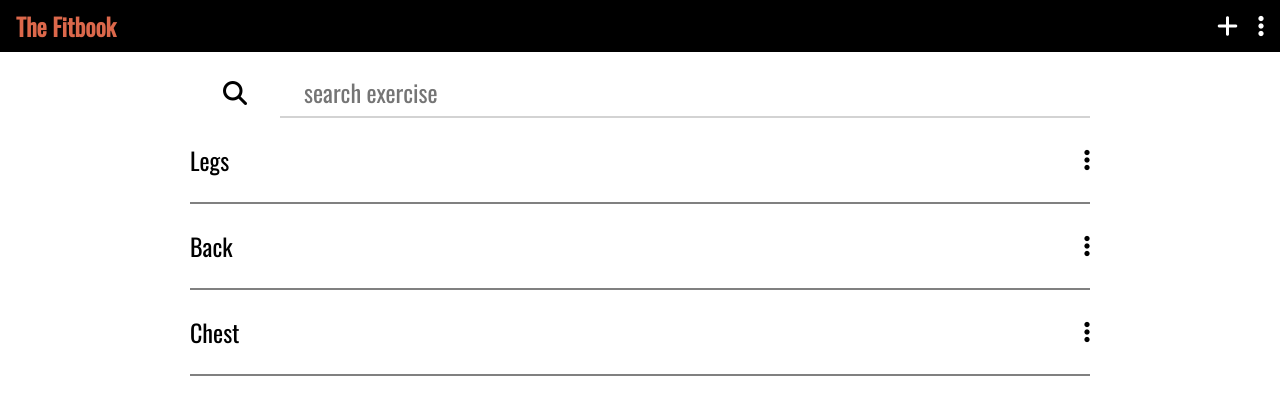
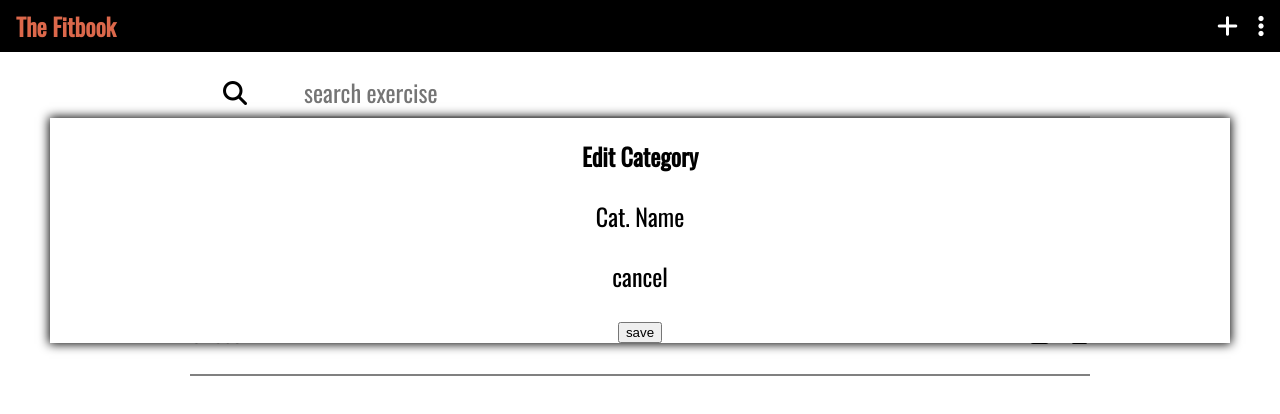
Before and after one commit to GabrielJDavila/fitnessjournal, a React (Vite) app in the folder fitnessjournal/: page /AllCategories in a window 1280 px wide. Shown: the top 414 px of the page. Built offline with nearby package versions, Linux system fonts and the light colour scheme.

Commit message:
Working on modal functionality
Started working on modal functionality of edit/delete modals of category.jsx

```diff
--- a/fitnessjournal/src/components/Category.jsx
+++ b/fitnessjournal/src/components/Category.jsx
@@ -2,24 +2,34 @@ import { useState } from "react"
 
 export default function Category(props) {
 
-    const [toggleEdit, setToggleEdit] = useState(false)
+    const [openConfirmDeleteModal, setOpenConfirmDeleteModal] = useState(false)
+    const [openEditModal, setOpenEditModal] = useState(false)
 
-    function handleEditToggle() {
+    function handleEdit() {
         setToggleEdit(prev => !prev)
     }
 
-    const ellipsisStyles = {
-        transform: toggleEdit ? "rotate(90deg)" : "rotate(0)"
+    function handleEdit() {
+        setOpenEditModal(prev => !prev)
+    }
+
+    function handleDelete() {
+        setOpenConfirmDeleteModal(prev => !prev)
     }
 
     return (
         <div className="category-container">
             <p className="category-name">{props.name}</p>
-            <i
-                onClick={handleEditToggle}
-                className="fa-solid fa-ellipsis-vertical category-edit"
-                style={ellipsisStyles}
-            ></i>
+            <div className="category-component-btns">
+                <i
+                    className="fa-solid fa-pen-to-square category-edit"
+                    onClick={handleEdit}
+                ></i>
+                <i
+                    className="fa-solid fa-trash category-delete"
+                    onClick={handleDelete}
+                ></i>
+            </div>
         </div>
     )
 }
--- a/fitnessjournal/src/index.css
+++ b/fitnessjournal/src/index.css
@@ -13,7 +13,7 @@ h2, h3, label, p {
   font-size: 1.5rem;
 }
 
-/* header and nav styles */
+/* ============= header and nav styles ==============*/
 header {
   background: black;
   color: white;
@@ -90,7 +90,35 @@ header {
   background: rgb(183, 75, 47);
 }
 
-/* Dashboard styles */
+/* ============ Category.jsx styles ===================*/
+
+.category-container {
+
+}
+
+.category-dropdown {
+  background: rgb(220, 104, 75);
+  position: absolute;
+  right: 10px;
+  z-index: 2;
+  font-size: 1.5rem;
+  color: white;
+  display: flex;
+  flex-direction: column;
+  margin: 0 auto;
+  padding: 0;
+  width: 120px;
+}
+
+
+
+.category-component-btns {
+  display: flex;
+  align-items: center;
+  gap: 1rem;
+}
+
+/*============ Dashboard styles ======================*/
 .dashboard {
   display: flex;
   flex-direction: column;
@@ -129,7 +157,7 @@ header {
   margin-top: .5rem;
 }
 
-/* All Exercises page styles */
+/*=============== AllCategories.jsx styles ====================*/
 
 .all-ex-page-container {
   text-align: center;
@@ -186,7 +214,7 @@ header {
   color: rgb(220, 104, 75);
 }
 
-/* NewEx.jsx styles */
+/*=================== NewEx.jsx styles ====================*/
 
 .add-ex-form {
   display: flex;
@@ -208,7 +236,7 @@ header {
   margin-bottom: 2rem;
 }
 
-/* NewCat.jsx styles */
+/*============ NewCat.jsx styles ===================*/
 
 .new-cat-container {
   position: fixed;
--- a/fitnessjournal/src/pages/AllCategories.jsx
+++ b/fitnessjournal/src/pages/AllCategories.jsx
@@ -1,6 +1,22 @@
 import Category from "../components/Category"
 import { useState } from "react"
 export default function AllCategories() {
+
+    const editModalStyles = {
+        position: "absolute",
+        right: "50px",
+        left: "50px",
+        background: "white",
+        boxShadow: "0 0 10px 1px black"
+    }
+
+    const editModal =
+        <div className="editModal" style={editModalStyles}>
+            <h2>Edit Category</h2>
+            <p>Cat. Name</p>
+            <p>cancel</p>
+            <button>save</button>
+        </div>
 
     return (
         <div className="all-ex-page-container">
@@ -12,6 +28,7 @@ export default function AllCategories() {
                     className="search-ex-input"
                 />
             </form>
+            {editModal}
             <Category name={"Legs"}/>
             <Category name={"Back"}/>
             <Category name={"Chest"}/>
```
